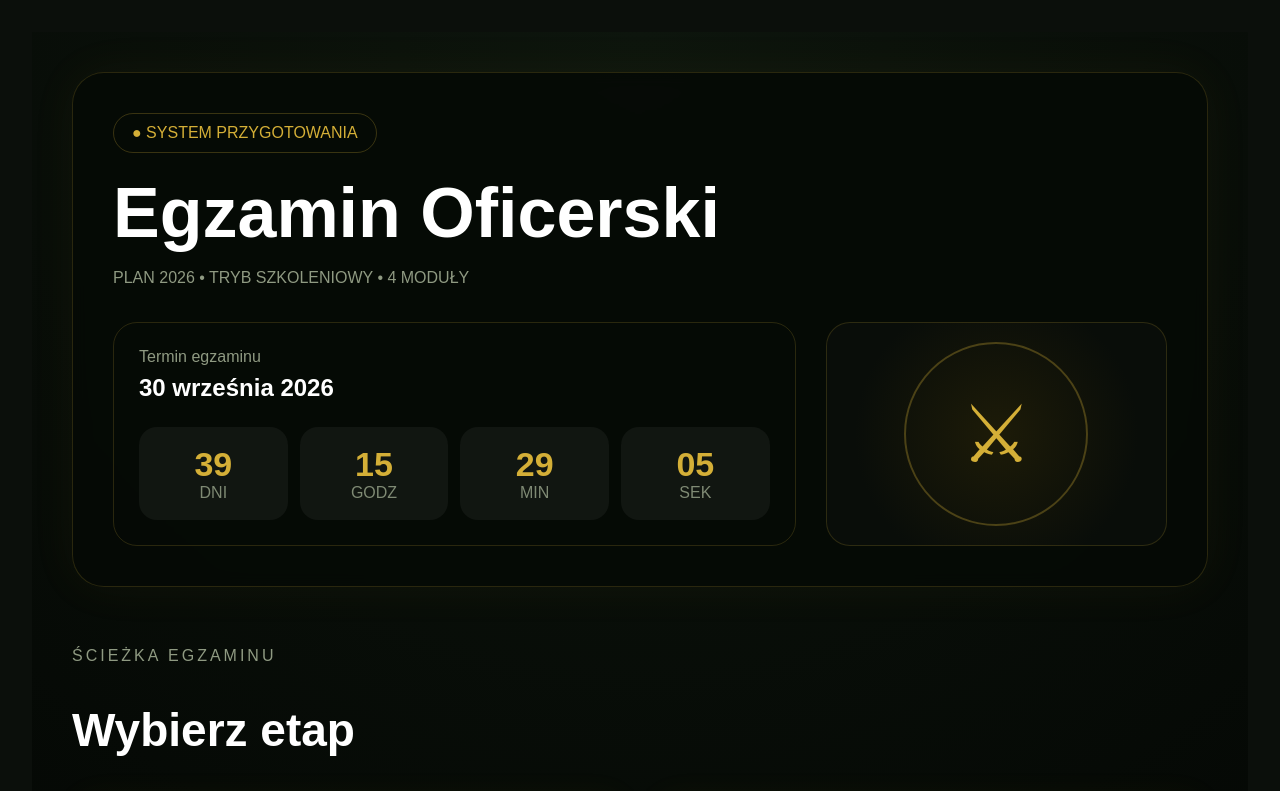
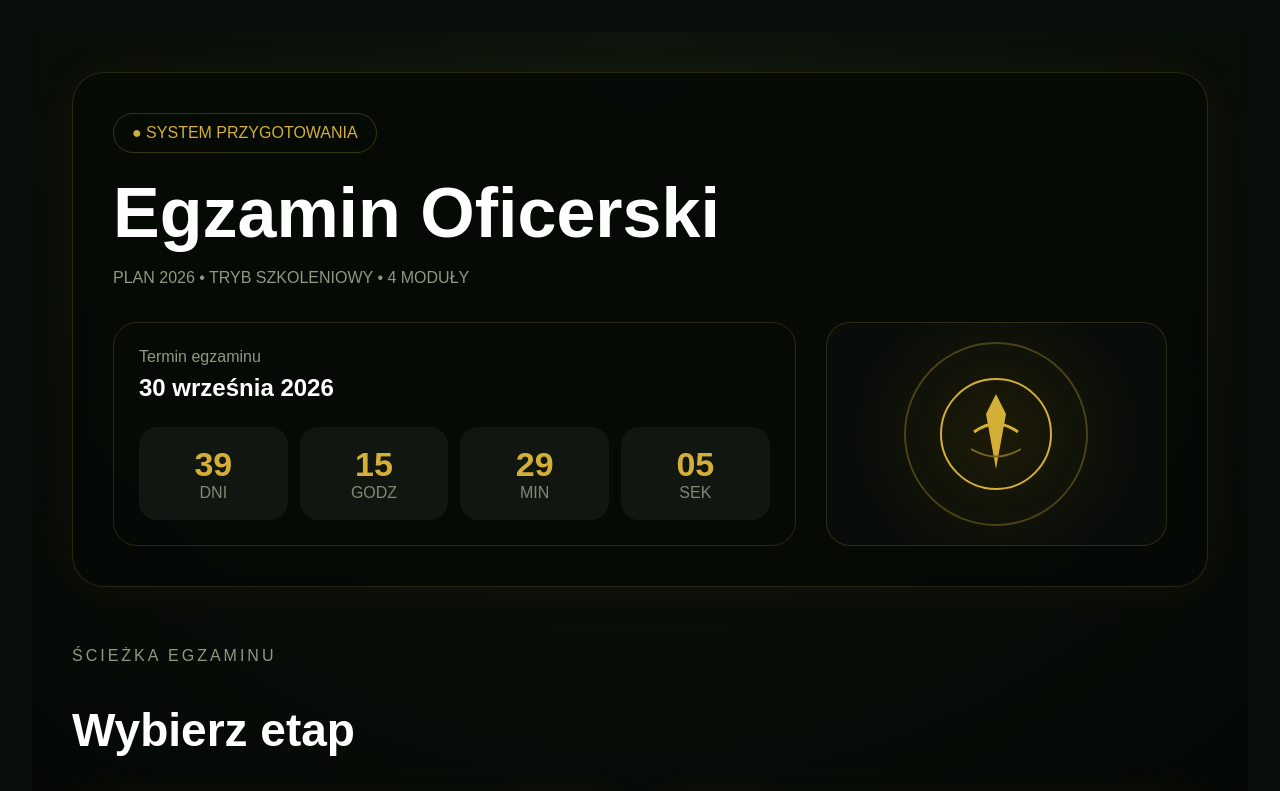
Before and after one commit to Mariola007/egzamin, a Next.js app: page / in a window 1280 px wide. Shown: the top 791 px of the page. Built offline with nearby package versions, Linux system fonts and the light colour scheme.

Commit message:
Update page.tsx

```diff
--- a/app/page.tsx
+++ b/app/page.tsx
@@ -170,7 +170,12 @@ export default function Home() {
                   color: "#d4af37",
                 }}
               >
-                ⚔
+                <svg width="120" height="120" viewBox="0 0 120 120">
+  <circle cx="60" cy="60" r="55" fill="none" stroke="#d4af37" strokeWidth="2"/>
+  <path d="M60 20 L70 40 L60 95 L50 40 Z" fill="#d4af37"/>
+  <path d="M38 58 Q60 42 82 58" fill="none" stroke="#d4af37" strokeWidth="3"/>
+  <path d="M35 75 Q60 90 85 75" fill="none" stroke="#7b6520" strokeWidth="2"/>
+</svg>
               </div>
             </div>
           </div>
```
